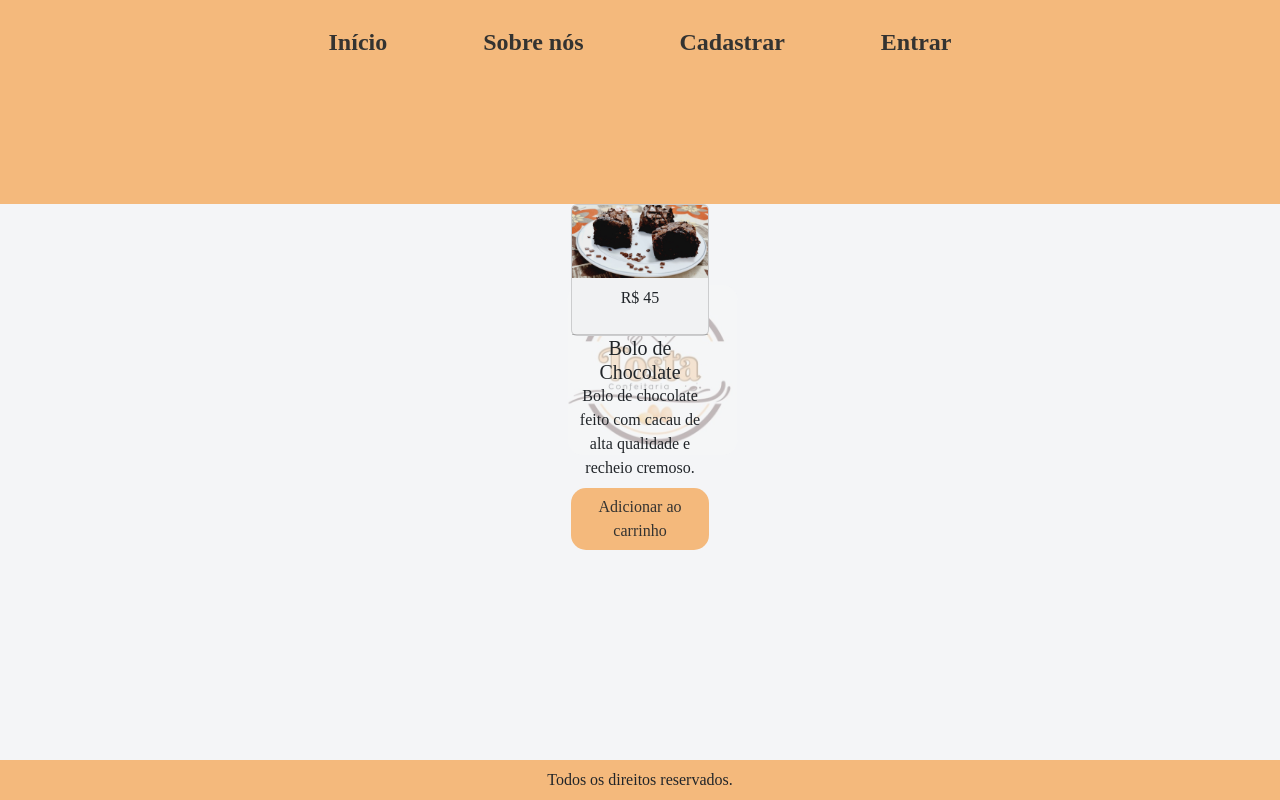
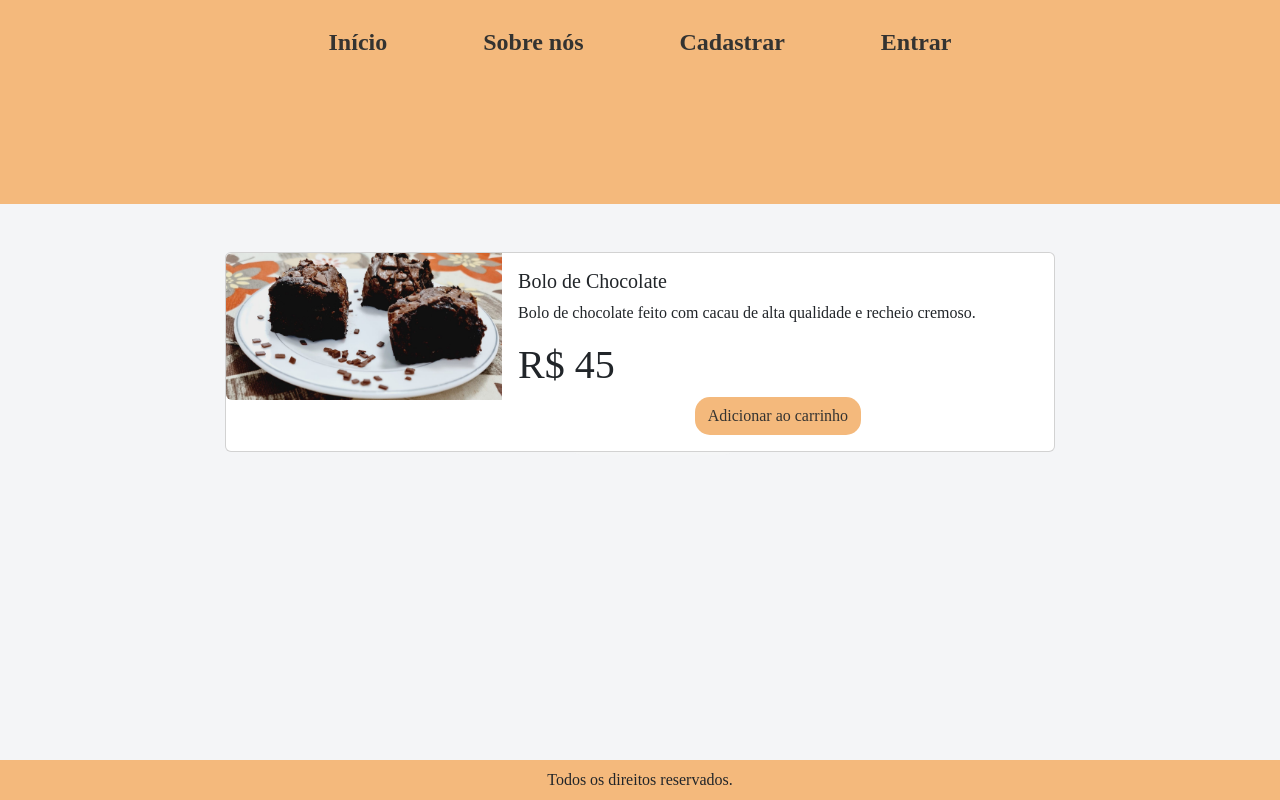
Before and after one commit to Adan-Marques/tosta_confeitaria, an Angular app in the folder api-front/: page /detalhes/1 in a window 1280 px wide. Built offline with nearby package versions, Linux system fonts and the light colour scheme; a web font is replaced by a local one.

Commit message:
pequenos ajustes na aba detalhes

```diff
--- a/api-front/src/app/carrinho/carrinho.component.html
+++ b/api-front/src/app/carrinho/carrinho.component.html
@@ -1,5 +1,5 @@
 <div class="container">
-    <h1>Cesta de compras</h1>
+    <h1>Carrinho de compras</h1>
     <div class="alert alert-warning" *ngIf="mensagem!=''">
         {{mensagem}}
     </div>
--- a/api-front/src/app/detalhes/detalhes.component.html
+++ b/api-front/src/app/detalhes/detalhes.component.html
@@ -1,15 +1,15 @@
-<div *ngIf="produto" class="col-12 col-sm-6 col-md-4 col-lg-3 col-xl-2 mx-auto">
-    <div class="card text-center bg-light">
-        <img src="/brownie_kakarajo.jpg" class="card-img-top">
-        <div class="card-header">
-            <p>R$ {{ produto.preco }}</p>
+<div *ngIf="produto" class="card mb-3 mt-5">
+    <div class="row g-0">
+      <div class="col-md-4">
+        <img src="/brownie_kakarajo.jpg" class="img-fluid rounded-start" alt="...">
+      </div>
+      <div class="col-md-8">
+        <div class="card-body">
+          <h5 class="card-title">{{ produto.nome }}</h5>
+          <p class="card-text">{{ produto.descricao }}</p>
+          <h1>R$ {{ produto.preco }}</h1>
+            <button class="btn botao mt-2 d-block mx-auto" (click)="comprar(produto);">Adicionar ao carrinho</button>
         </div>
+      </div>
     </div>
-    <div class="card-body text-center">
-        <h5 class="card-title">{{ produto.nome }}</h5>
-        <p class="card-text">{{ produto.descricao }}</p>
-    </div>
-    <div class="card-footer">
-        <button class="btn botao mt-2 d-block mx-auto" (click)="comprar(produto);">Adicionar ao carrinho</button>
-    </div>
-</div>
+  </div>
```
